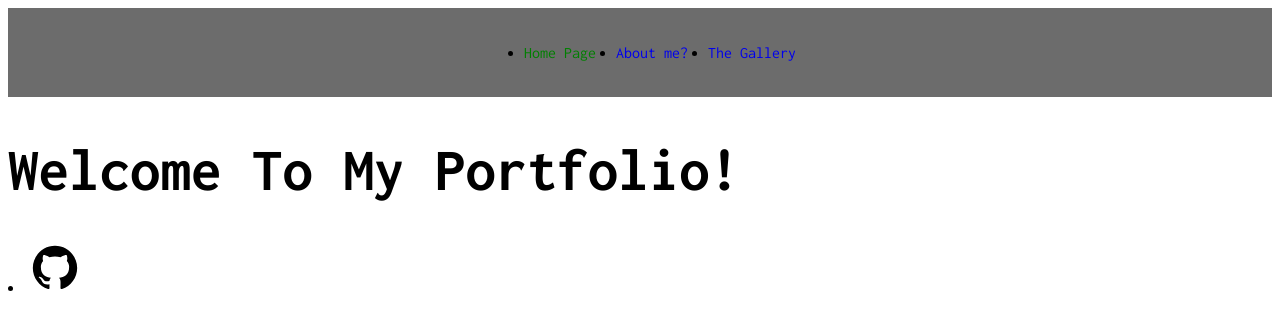
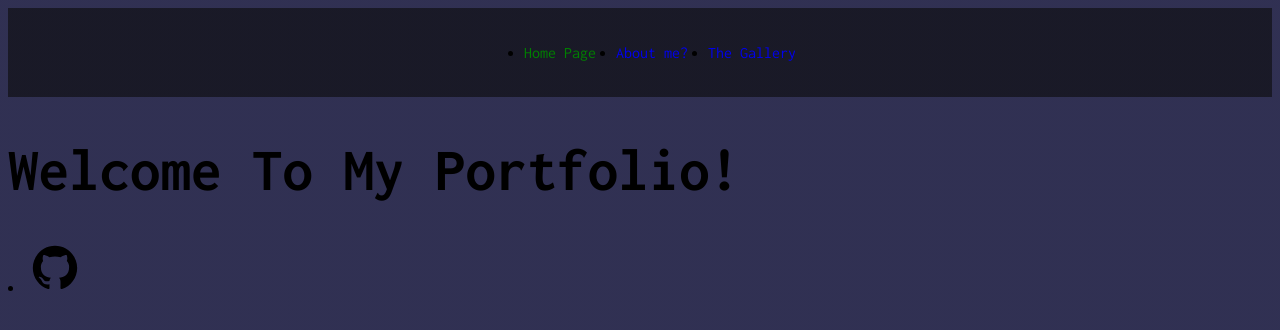
Before and after one commit to BooxStone/BooxStone.github.io, a Jekyll site: the page built from index.html, in a window 1280 px wide. Shown: the top 330 px of the page. Built offline with Jekyll 4.4.1, drawn with Linux system fonts in a browser that asks for light colours.

Commit message:
Update styles.scss

```diff
--- a/assets/css/styles.scss
+++ b/assets/css/styles.scss
@@ -3,19 +3,15 @@
 @import "main";
 
 body {
-
+  background: linear-gradient(rgba(26, 26, 64, 0.9), rgba(26, 26, 64, 0.9)),
+    url("assets/css/images/bkg.png");
   font-family: 'Inconsolata', monospace;
-
   font-weight: 400; /* Example: set a default font weight */
-
 }
 
 h1, h2, h3 {
-
   font-family: 'Inconsolata', monospace;
-
   font-weight: 700; /* Example: set a different font weight for headings */
-
 }
 
 /* Style the header */
```
